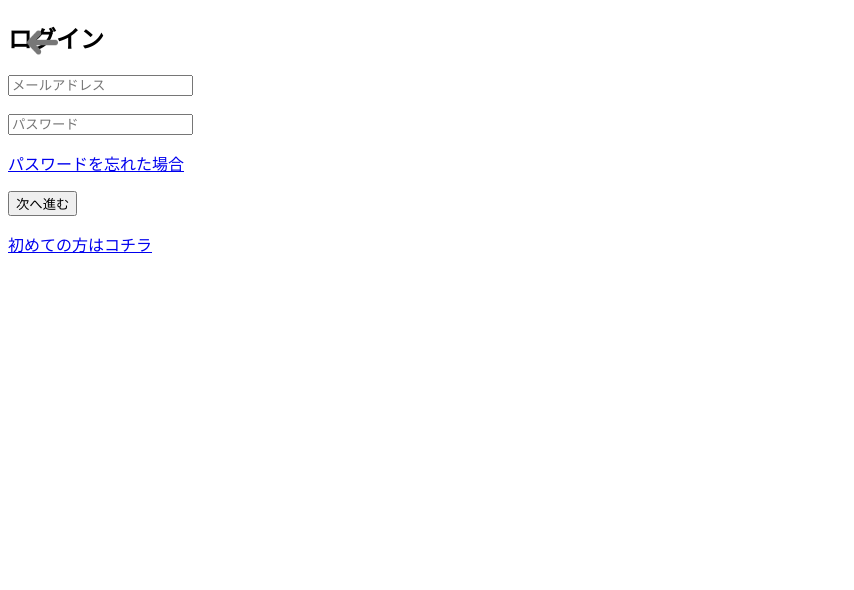
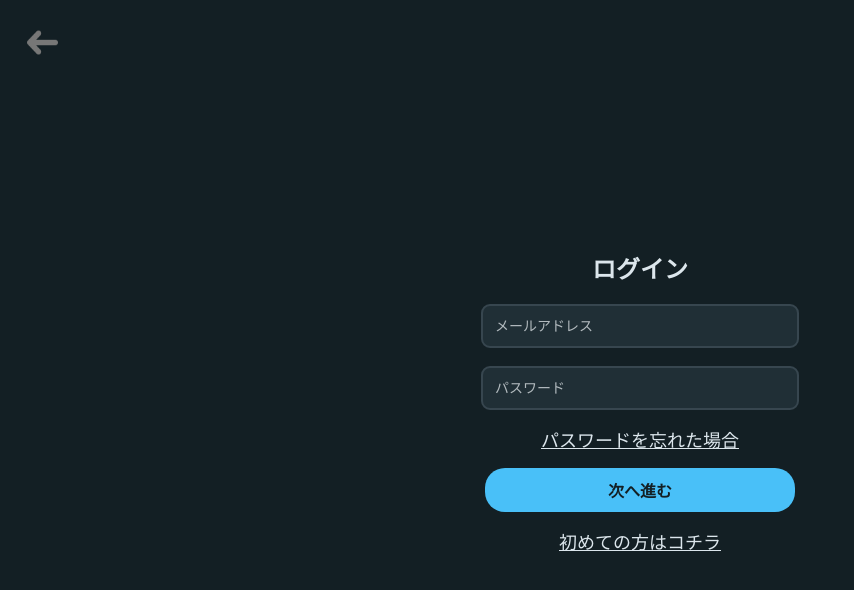
Before and after one commit to k-hasegawa1001/kotobaroots_front, a plain HTML site: page templates/login.html in a window 1280 px wide. Shown: the whole page, without its empty margins (0-854 px from the left). Drawn offline with Linux system fonts and the light colour scheme.

Commit message:
新規アカウント作成のHTML・CSS完成（吉田）

```diff
--- /dev/null
+++ b/css/signup.css
@@ -0,0 +1,51 @@
+body {
+    background-color: #131f24;
+    color: #dce6ec;
+    font-family: sans-serif;
+    display: flex;
+    flex-direction: column;
+    justify-content: center;
+    align-items: center;
+    height: 100vh;
+    margin: 0;
+    position: relative;
+}
+
+.container {
+    text-align: center;
+}
+
+/* 入力欄共通デザイン */
+.input-field {
+    width: 290px;
+    padding: 12px;
+    border-radius: 9px;
+    border: 2px solid #37464f;
+    background-color: #202f36;
+    color: #dce6ec;
+    font-size: 14px;
+    margin-bottom: 5px; /* 入力欄間の上下間隔 */
+}
+
+/* プレースホルダー */
+.input-field::placeholder {
+    color: #b2babe;
+    font-size: 14px;
+}
+
+button {
+    background-color: #49c0f8;
+    color: #131f24;
+    border: none;
+    padding: 10px 20px;
+    border-radius: 20px;
+    cursor: pointer;
+    font-size: 16px;
+    width: 310px; /* ログインCSSと同じ幅 */
+    font-weight: 700;
+    margin-top: 3px; /* 入力欄との間隔 */
+}
+
+button:hover {
+    background-color: #36a8d6; /* ログインCSSと同じホバー色 */
+}
--- a/templates/login.html
+++ b/templates/login.html
@@ -8,7 +8,7 @@
     <link rel="stylesheet" href="../css/common.css">
 
     <!-- 個別CSS -->
-    <link rel="stylesheet" href="../css/login_or_account.css">
+    <link rel="stylesheet" href="../css/login.css">
 </head>
 
 <body>
```
Also changed, not shown: templates/signup.html (added, +35 -0 lines).
